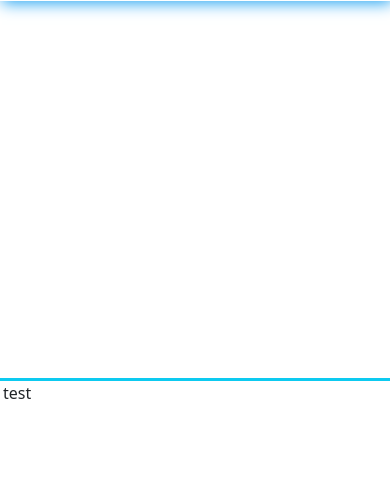
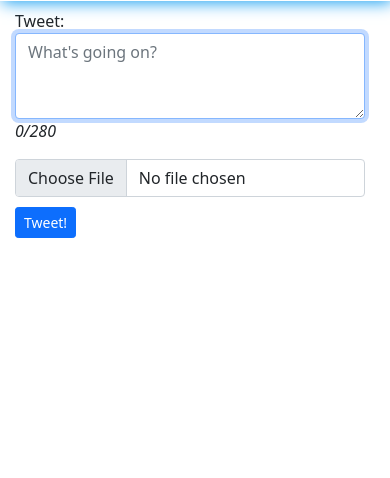
Before and after one commit to grochedix/twitter, a Django app: page /home/ in a window 390 px wide. Shown: the part 61-539 px from the top of the page. Run offline with Django 3.2, Linux system fonts and the light colour scheme; the visitor is signed in with stand-in values (Sample User, id 1).

Commit message:
create tweet

```diff
--- /dev/null
+++ b/twitter/tweetApp/forms.py
@@ -0,0 +1,30 @@
+from django import forms
+
+from .models import Tweet
+
+
+class TweetForm(forms.ModelForm):
+    image = forms.ImageField(required=False)
+    content = forms.CharField(required=True, max_length=280, widget=forms.Textarea)
+
+    class Meta:
+        model = Tweet
+        fields = ["content", "image"]
+
+    def __init__(self, *args, **kwargs):
+        super().__init__(*args, **kwargs)
+        self.fields["content"].widget.attrs.update(
+            {
+                "class": "form-control",
+                "rows": "3",
+                "style": "max-width: 350px",
+                "autofocus": '""',
+                "placeholder": "What's going on?",
+            }
+        )
+        self.fields["image"].widget.attrs.update(
+            {
+                "class": "form-control",
+                "style": "max-width: 350px; margin-top:10px;",
+            }
+        )
--- a/twitter/tweetApp/models.py
+++ b/twitter/tweetApp/models.py
@@ -9,10 +9,14 @@ class Tweet(models.Model):
     date = models.DateTimeField(auto_now_add=True)
 
 
-class Retweet(Tweet):
+class Retweet(models.Model):
     tweet = models.ForeignKey(
         to=Tweet, on_delete=models.CASCADE, related_name="retweets"
     )
+    user = models.ForeignKey(
+        get_user_model(), on_delete=models.CASCADE, related_name="retweets"
+    )
+    date = models.DateTimeField(auto_now_add=True)
 
 
 class Comment(models.Model):
--- a/twitter/tweetApp/templates/tweetApp/newsfeed.html
+++ b/twitter/tweetApp/templates/tweetApp/newsfeed.html
@@ -1,5 +1,27 @@
 <div class="row" style="min-height: 100%; padding-top: 60px;">
-    <div class="col-md"></div>
+    <div class="col-md">
+        <form style="margin-left: 15px;" method="POST" action="{% url 'tweet' %}" enctype="multipart/form-data">
+            {% csrf_token %}
+            {{ tweet_form.non_field_errors }}
+                <label for="{{ tweet_form.content.id_for_label }}" style="margin-top: 10px">Tweet:</label>
+                {{ tweet_form.content.errors }}
+                {{ tweet_form.content }}
+                <p><em id="tweet_len">0/280</em></p>
+                {{ tweet_form.image.errors }}
+                {{ tweet_form.image }}
+                <input class="btn btn-primary btn-sm" type="submit" style="margin-top:10px;" value="Tweet!">
+
+        </form>
+    </div>
     <div class="col-md border border-info overflow-auto border-3 rounded-3 border-bottom-0" style="min-height: 100%; max-height: 100%;"> test</div>
-    <div class="col-md d-none d-lg-block"></div>
+    <div class="col-md-3 d-none d-lg-block"></div>
+
+    <script>
+        tweet_len = document.getElementById('tweet_len');
+        tweet = document.getElementById('{{ tweet_form.content.id_for_label }}');
+        tweet.addEventListener('keyup', () => {
+            tweet_len.innerHTML = String(tweet.value.length) + "/280"
+        })
+
+    </script>
 </div>
--- a/twitter/tweetApp/urls.py
+++ b/twitter/tweetApp/urls.py
@@ -1,7 +1,9 @@
 from django.urls import path, re_path
-from .views import HomePageView, redirect_homepage
+
+from .views import HomePageView, redirect_homepage, tweetView
 
 urlpatterns = [
     path("home/", HomePageView.as_view(), name="home"),
+    path("/tweet/", tweetView, name="tweet"),
     path("", redirect_homepage),
 ]
--- a/twitter/tweetApp/views.py
+++ b/twitter/tweetApp/views.py
@@ -1,6 +1,10 @@
 from django.shortcuts import redirect
 from django.views.generic import TemplateView
 from django.contrib import messages
+from django.contrib.auth.decorators import login_required
+from django.views.decorators.http import require_POST
+
+from .forms import TweetForm
 
 
 def redirect_homepage(request):
@@ -27,4 +31,18 @@ class HomePageView(TemplateView):
                 messages.WARNING,
                 "You need to be logged in to access to this page.",
             )
+        if self.request.user.is_authenticated and "tweet_form" not in context:
+            context.update({"tweet_form": TweetForm()})
         return context
+
+
+@login_required
+@require_POST
+def tweetView(request):
+    form = TweetForm(request.POST, request.FILES)
+    if form.is_valid:
+        tweet = form.save(commit=False)
+        tweet.author = request.user
+        tweet.save()
+        return redirect(request.META["HTTP_REFERER"])
+    return redirect("home", {"tweet_form": form})
```
